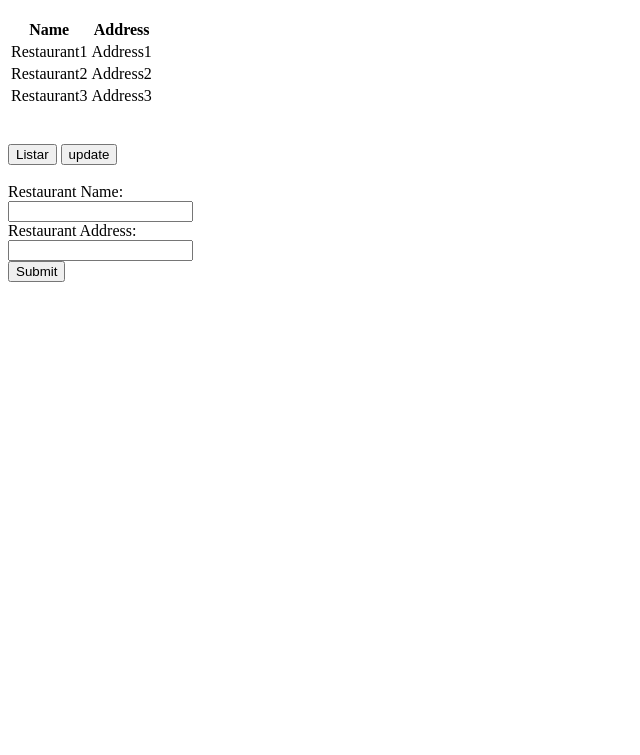
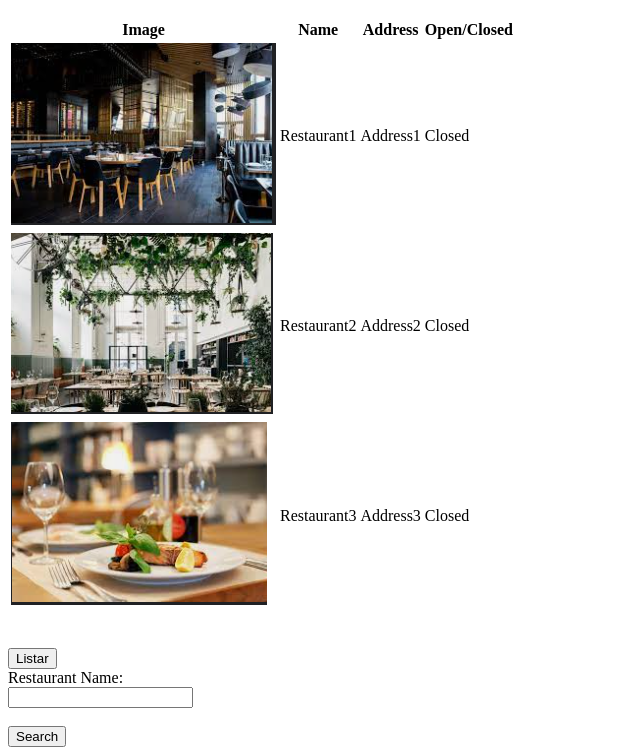
Before and after one commit to AvinxPT/RestaurantUI, a plain HTML site: page Main.html in a window 1280 px wide. Both pictures are taken after a click on the button "Listar". Shown: the part 120-875 px from the top of the page, without its empty margins (0-640 px from the left). Before the commit the page ends 800 px from the top, so only its background shows below. Drawn offline with Linux system fonts and the light colour scheme.

Commit message:
Added CurrentTime
Validates if restaurant is open or closed via CurrentTime (hardcoded values)

```diff
--- a/Main.html
+++ b/Main.html
@@ -7,22 +7,33 @@
 
         <h1>Tabela Bonita</h1>
         <table id="tabela">
-            <tr>
+            <!--<tr>
                 <th>Name</th>
                 <th>Address</th>
-            </tr>
+            </tr>-->
         </table>
 
         <br><br>
 
-        <button onclick="drawRestaurants()" name="listar">Listar</button>
+        <!-- add value na lista.-->
+        <button onclick="drawRestaurants()" name="listar">Listar</button><br>
+        <!--
         <button onclick="addRestaurants()" name="novo">update</button>
         <br><br>
+
         <label for ="name">Restaurant Name:</label><br>
         <input type="text" id="name" name="name"><br>
         <label for="address">Restaurant Address:</label><br>
         <input type="text" id="address" name="address"><br>
         <input type="submit" value="Submit">
+        -->
+
+        <!--Filter Restaurant list-->
+
+        <label for ="name">Restaurant Name:</label><br>
+        <input type="text" id="name" name="name"><br><br>
+        <!--<input  onClick="searchRestaurants()" type="submit" value="Submit"> -->
+        <button onclick="searchRestaurants()" type="submit" name="search">Search</button>
 
         <script src="js/javascript.js"></script>
     </body>
--- a/js/javascript.js
+++ b/js/javascript.js
@@ -1,70 +1,210 @@
 let restaurantList = [
     {
         name:"Restaurant1",
-        address:"Address1"
+        address:"Address1",
+        img:"rest1.png",
+        hours:[
+            {
+                from:"10:00:00",
+                to:"22:00:00"
+            }
+        ]
     },
     {
         name:"Restaurant2",
-        address:"Address2"
+        address:"Address2",
+        img:"rest2.png",
+        hours:[
+            {
+                from:"08:00:00",
+                to:"10:00:00"
+            }
+        ]
     },
     {
         name:"Restaurant3",
-        address:"Address3"
+        address:"Address3",
+        img:"rest3.png",
+        hours:[
+            {
+                from:"11:00:00",
+                to:"23:00:00"
+            }
+        ]
     },
 ];
 
-
+//current time
+var currentDate = new Date();
+var currentTime = currentDate.toLocaleTimeString();
+//console.log(currentTime);
 
 
 //desenha tabela
 function drawRestaurants() {
 
+
     document.getElementById("tabela").innerHTML="";
 
     var table = document.getElementById("tabela");
 
+    //Header Values
     var newTrHeader = document.createElement('tr');
     var newThHeaderName = document.createElement('th');
     var newThHeaderAddress = document.createElement('th');
+    var newThHeaderImg = document.createElement('th');
+    var newThHeaderStatus = document.createElement('th');
 
     newThHeaderName.innerHTML = "Name";
     newThHeaderAddress.innerHTML = "Address";
+    newThHeaderImg.innerHTML = "Image";
+    newThHeaderStatus.innerHTML = "Open/Closed";
+
+
 
     table.appendChild(newTrHeader);
+    newTrHeader.appendChild(newThHeaderImg);
     newTrHeader.appendChild(newThHeaderName);
     newTrHeader.appendChild(newThHeaderAddress);
+    newTrHeader.appendChild(newThHeaderStatus);
 
-    //console.log("yo")
+
+    //Table Content
         for (var x=0; x<restaurantList.length; x++) {
             var newTr = document.createElement('tr');
             var newTdName = document.createElement('td');
             var newTdAddress = document.createElement('td');
 
+            //image adding
+            var newTdImg = document.createElement('td');
+            var newImg = document.createElement('img');
+            newImg.src = restaurantList[x].img;
+            newTdImg.appendChild(newImg);
+
+
+
+            //Restaurant status
+            var newTdStatus = document.createElement('td');
+
+            //opening time
+            var status = restaurantList[x].hours[0];
+            var fromStatus = status.from;
+            //console.log(fromStatus);
+
+            //closing time
+            var toStatus = status.to;
+            //console.log(toStatus);
+
+            if(currentTime >= fromStatus && currentTime <= toStatus) {
+                newTdStatus.innerHTML = "Open";
+            } else {
+                newTdStatus.innerHTML = "Closed";
+            }
+
+
             newTdName.innerHTML = restaurantList[x].name;
             newTdAddress.innerHTML = restaurantList[x].address;
 
-            //console.log(newTdAddress, newTdName);
+
+            //console.log(newTdAddress, newTdName, newImg);
             table.appendChild(newTr);
+            newTr.appendChild(newTdImg);
             newTr.appendChild(newTdName);
             newTr.appendChild(newTdAddress);
+            newTr.appendChild(newTdStatus);
         }
 }
 
 //adiciona fields a tabela
-function addRestaurants() {
-    //clearRestaurants();
+//function addRestaurants() {
+////clearRestaurants();
 
-    var newObj = {};
+//    var newObj = {};
 
-    var newName = document.getElementById("name").value;
-    var newAddress = document.getElementById("address").value;
+//    var newName = document.getElementById("name").value;
+//    var newAddress = document.getElementById("address").value;
 
-    newObj.name = newName;
-    newObj.address = newAddress;
+//    newObj.name = newName;
+//    newObj.address = newAddress;
     //console.log(newObj);
 
-    restaurantList.push(newObj);
-    console.log(restaurantList);
+//    restaurantList.push(newObj);
+//    console.log(restaurantList);
 
-    drawRestaurants();
+    //drawRestaurants();
+//}
+
+
+function searchRestaurants(){
+    var newSearch = document.getElementById("name").value;
+
+
+    document.getElementById("tabela").innerHTML="";
+
+    var table = document.getElementById("tabela");
+
+    //Header Values
+    var newTrHeader = document.createElement('tr');
+    var newThHeaderName = document.createElement('th');
+    var newThHeaderAddress = document.createElement('th');
+    var newThHeaderImg = document.createElement('th');
+    var newThHeaderStatus = document.createElement('th');
+
+    newThHeaderName.innerHTML = "Name";
+    newThHeaderAddress.innerHTML = "Address";
+    newThHeaderImg.innerHTML = "Image";
+    newThHeaderStatus.innerHTML = "Open/Closed";
+
+    table.appendChild(newTrHeader);
+    newTrHeader.appendChild(newThHeaderName);
+    newTrHeader.appendChild(newThHeaderAddress);
+    newTrHeader.appendChild(newThHeaderImg);
+    newTrHeader.appendChild(newThHeaderStatus);
+
+    //Table Content
+        for (var x=0; x<restaurantList.length; x++) {
+            var newTr = document.createElement('tr');
+            var newTdName = document.createElement('td');
+            var newTdAddress = document.createElement('td');
+
+            //image adding
+            var newTdImg = document.createElement('td');
+            var newImg = document.createElement('img');
+            newImg.src = restaurantList[x].img;
+            newTdImg.appendChild(newImg);
+
+            //Restaurant status
+            var newTdStatus = document.createElement('td');
+            //opening time
+            var status = restaurantList[x].hours[0];
+            var fromStatus = status.from;
+            console.log(fromStatus);
+            //closing time
+            var toStatus = status.to;
+            console.log(toStatus);
+
+            if(currentTime >= fromStatus && currentTime <= toStatus) {
+                newTdStatus.innerHTML = "Open";
+            } else {
+                newTdStatus.innerHTML = "Closed";
+            }
+
+
+
+            newTdName.innerHTML = restaurantList[x].name;
+            newTdAddress.innerHTML = restaurantList[x].address;
+
+            //console.log(newSearch, newTdName.innerHTML);
+            if(newSearch === newTdName.innerHTML){
+                //console.log(newTdAddress, newTdName, newImg);
+                table.appendChild(newTr);
+                newTr.appendChild(newTdName);
+                newTr.appendChild(newTdAddress);
+                newTr.appendChild(newTdImg);
+                newTr.appendChild(newTdStatus);
+            }
+        }
+
+
+    //console.log(newSearch);
 }
```
Also changed, not shown: rest1.png (added), rest2.png (added), rest3.png (added).
